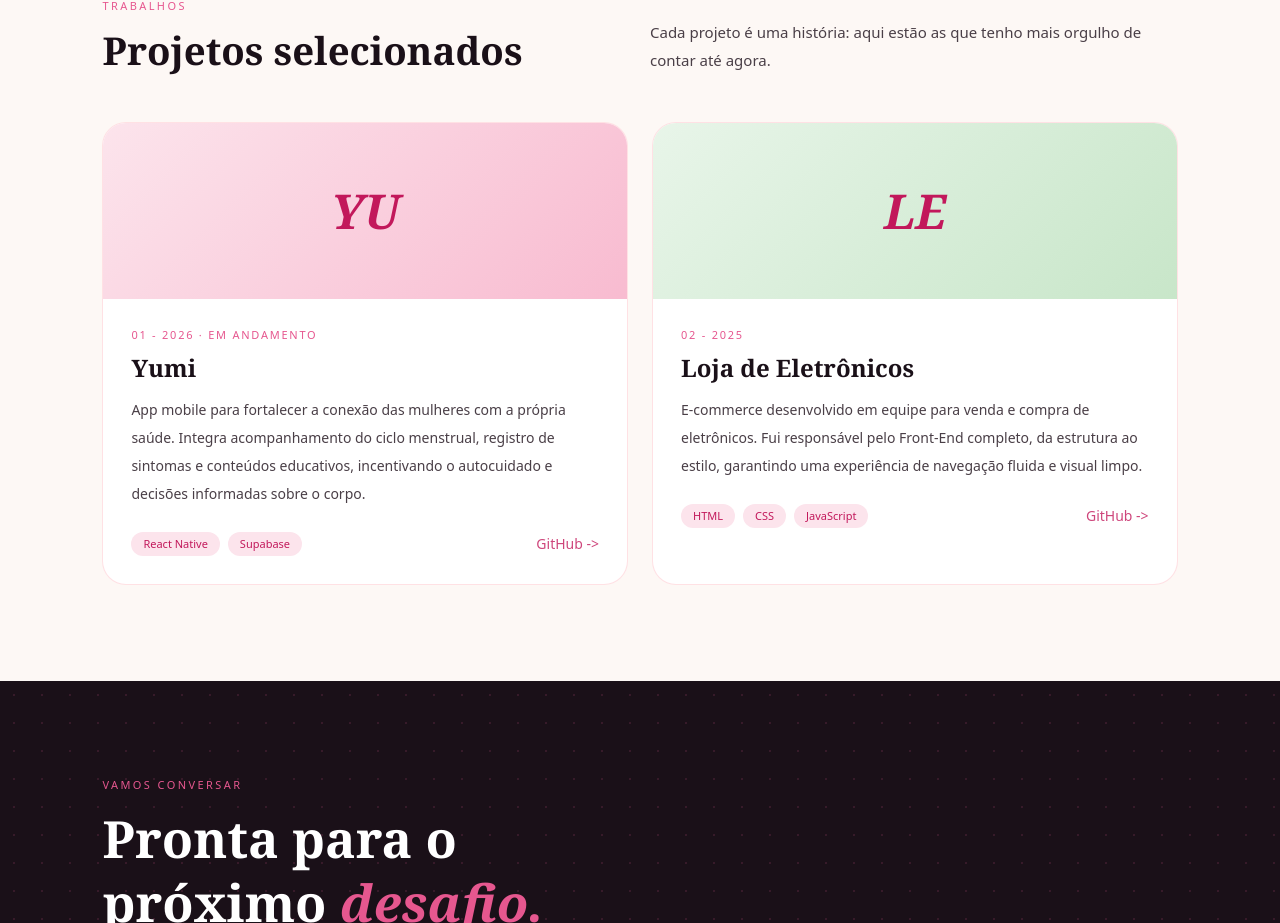
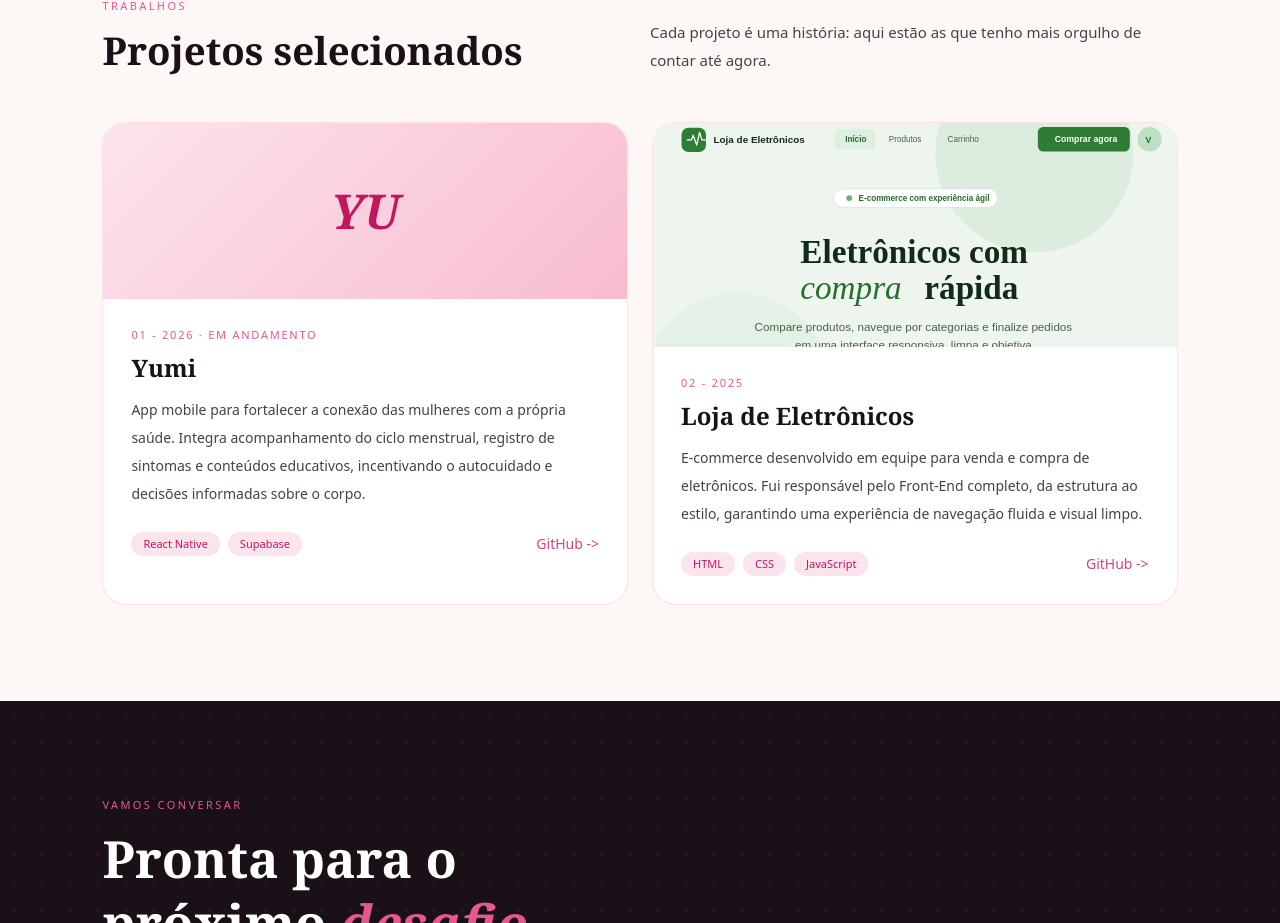
Before and after one commit to vmelox/portfolio, a Next.js app: page / in a window 1280 px wide. Shown: the part 2339-3262 px from the top of the page. Built offline with nearby package versions, Linux system fonts and the light colour scheme.

Commit message:
Add electronics project banner

```diff
--- a/src/components/Projects.tsx
+++ b/src/components/Projects.tsx
@@ -1,5 +1,6 @@
 "use client";
 
+import Image from "next/image";
 import { projects } from "@/data/portfolio";
 import { SectionHeader } from "./SectionHeader";
 import { motion } from "motion/react";
@@ -22,6 +23,17 @@ export function Projects() {
             transition={{ type: "spring", stiffness: 260, damping: 24 }}
             className="group overflow-hidden rounded-3xl border border-rose-200/60 bg-white transition-colors duration-500 hover:border-rose-300 hover:shadow-[0_24px_50px_rgba(0,0,0,0.10)]"
           >
+            {project.title === "Loja de Eletrônicos" ? (
+              <div className="relative h-56 overflow-hidden bg-[#edf5ee]">
+                <Image
+                  src="/banner-loja-eletronicos.svg"
+                  alt="Banner do projeto Loja de Eletrônicos"
+                  fill
+                  sizes="(max-width: 768px) 100vw, 50vw"
+                  className="object-cover object-top transition duration-500 group-hover:scale-[1.03]"
+                />
+              </div>
+            ) : (
               <div
                 className={`flex h-44 items-center justify-center ${
                   project.tone === "rose"
@@ -33,6 +45,7 @@ export function Projects() {
                   {project.mark}
                 </span>
               </div>
+            )}
             <div className="p-7">
               <span className="mb-2 block text-[11px] font-medium uppercase tracking-[0.16em] text-[#e6578f]">
                 {project.number}
```
Also changed, not shown: public/banner-loja-eletronicos.svg (added). Lines whose indentation alone changed are shown as unchanged.
